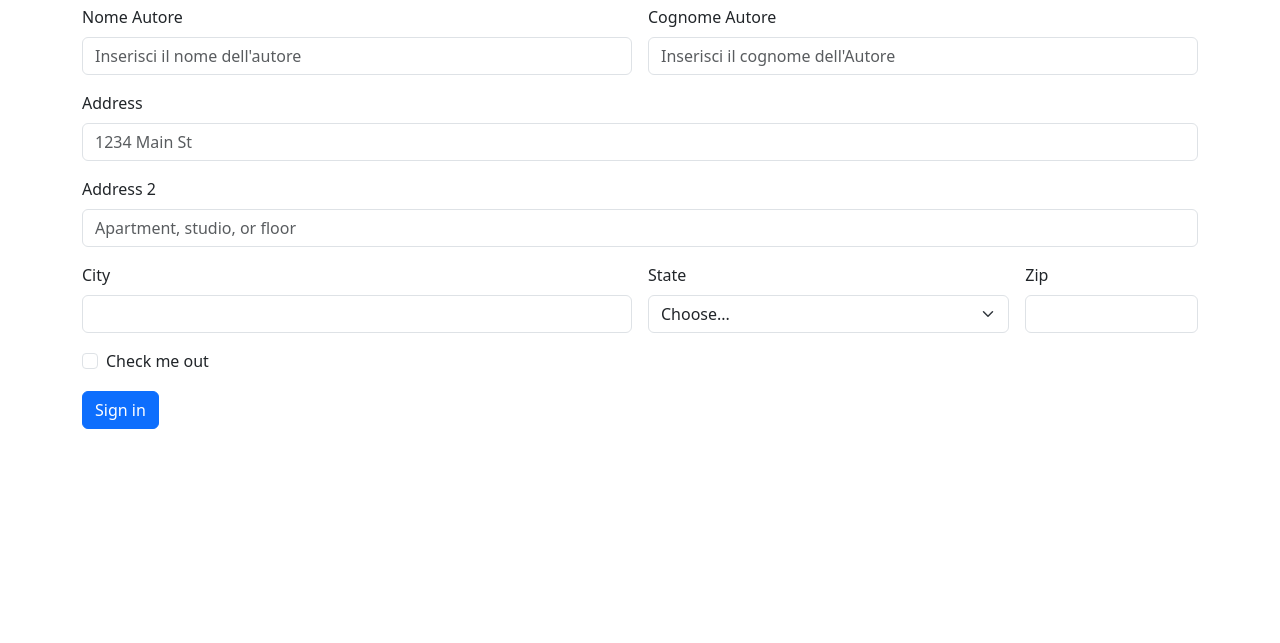
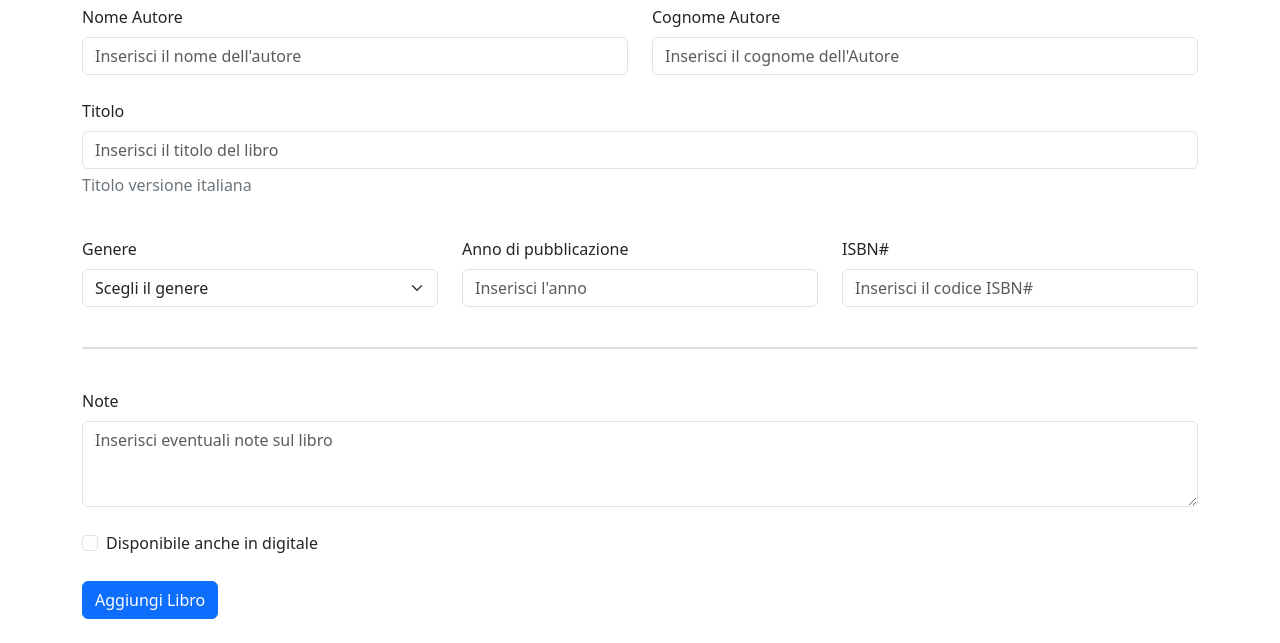
Before and after one commit to MassimilianoTusini/html-css-bootstrap-dashboard, a plain HTML site: page cartella index/newbook.html in a window 1280 px wide. Shown: the part 169-812 px from the top of the page. Drawn offline with nearby package versions, Linux system fonts and the light colour scheme; files that its build step writes are made by us from their sources.

Commit message:
Completa pagina

```diff
--- a/cartella index/newbook.html
+++ b/cartella index/newbook.html
@@ -10,7 +10,7 @@
     <link href="https://cdn.jsdelivr.net/npm/bootstrap@5.3.7/dist/css/bootstrap.min.css" rel="stylesheet" integrity="sha384-LN+7fdVzj6u52u30Kp6M/trliBMCMKTyK833zpbD+pXdCLuTusPj697FH4R/5mcr" crossorigin="anonymous">
     <script src="https://cdn.jsdelivr.net/npm/bootstrap@5.3.7/dist/js/bootstrap.bundle.min.js" integrity="sha384-ndDqU0Gzau9qJ1lfW4pNLlhNTkCfHzAVBReH9diLvGRem5+R9g2FzA8ZGN954O5Q" crossorigin="anonymous"></script>
     <!-- Collegamento CSS -->
-     <link rel="stylesheet" href="css/style.css">
+     <link rel="stylesheet" href="../css/style.css">
     <title>Aggiungi libro</title>
 </head>
 <body>
@@ -47,52 +47,67 @@
     </header>
 
     <main>
-      <div class="container">
+      <div class="container-md">
         <div>
             <h1 class="fs-2 py-4">Nuovo Libro</h1>
         </div>
-        <form class="row g-3">
-            <div class="col-md-6">
+        <form class="row g-4">
+            <!-- Informazioni Autore -->
+            <div class="col-6">
                 <label for="inputName4" class="form-label">Nome Autore</label>
                 <input type="text" class="form-control" placeholder="Inserisci il nome dell'autore" aria-label="First name" id="inputName4">
             </div>
-            <div class="col-md-6">
+            <div class="col-6">
                 <label for="inputSurname4" class="form-label">Cognome Autore</label>
                 <input type="text" class="form-control" placeholder="Inserisci il cognome dell'Autore" aria-label="Last Name" id="inputSurname4">
             </div>
+            <!-- Informazioni Libro -->
             <div class="col-12">
-                <label for="inputAddress" class="form-label">Address</label>
-                <input type="text" class="form-control" id="inputAddress" placeholder="1234 Main St">
+                <label for="inputTitle" class="form-label">Titolo</label>
+                <input type="text" class="form-control" id="inputTitle" placeholder="Inserisci il titolo del libro">
+                <p class="fs-6 text-secondary mt-1">Titolo versione italiana</p>
             </div>
-            <div class="col-12">
-                <label for="inputAddress2" class="form-label">Address 2</label>
-                <input type="text" class="form-control" id="inputAddress2" placeholder="Apartment, studio, or floor">
-            </div>
-            <div class="col-md-6">
-                <label for="inputCity" class="form-label">City</label>
-                <input type="text" class="form-control" id="inputCity">
+
+            <div class="col-md-4">
+                <label for="inputGenre" class="form-label">Genere</label>
+                <select id="inputGenre" class="form-select">
+                <option selected>Scegli il genere</option>
+                <option>Fantasy</option>
+                <option>Horror</option>
+                <option>Thriller</option>
+                <option>Fantascienza</option>
+                <option>Giallo</option>
+                <option>Libri per bambini</option>
+                </select>
             </div>
             <div class="col-md-4">
-                <label for="inputState" class="form-label">State</label>
-                <select id="inputState" class="form-select">
-                <option selected>Choose...</option>
-                <option>...</option>
-                </select>
+                <label for="inputYear" class="form-label">Anno di pubblicazione</label>
+                <input type="text" class="form-control" id="inputYear" placeholder="Inserisci l'anno">
             </div>
-            <div class="col-md-2">
-                <label for="inputZip" class="form-label">Zip</label>
-                <input type="text" class="form-control" id="inputZip">
+            <div class="col-md-4">
+                <label for="inputISBN" class="form-label">ISBN#</label>
+                <input type="text" class="form-control" id="inputISBN" placeholder="Inserisci il codice ISBN#">
             </div>
+            <!-- Divisore -->
+            <div class="text-secondary">
+                <hr class="border-2">
+            </div>
+            <!-- Note Libro -->
+             <div>
+                <label for="exampleFormControlTextarea1" class="form-label">Note</label>
+                <textarea class="form-control" id="exampleFormControlTextarea1" rows="3" placeholder="Inserisci eventuali note sul libro"></textarea>
+            </div>
+
             <div class="col-12">
                 <div class="form-check">
                 <input class="form-check-input" type="checkbox" id="gridCheck">
                 <label class="form-check-label" for="gridCheck">
-                    Check me out
+                    Disponibile anche in digitale
                 </label>
                 </div>
             </div>
-            <div class="col-12">
-                <button type="submit" class="btn btn-primary">Sign in</button>
+            <div class="col-12 mb-4">
+                <button type="submit" class="btn btn-primary">Aggiungi Libro</button>
             </div>
         </form>
       </div>
```
